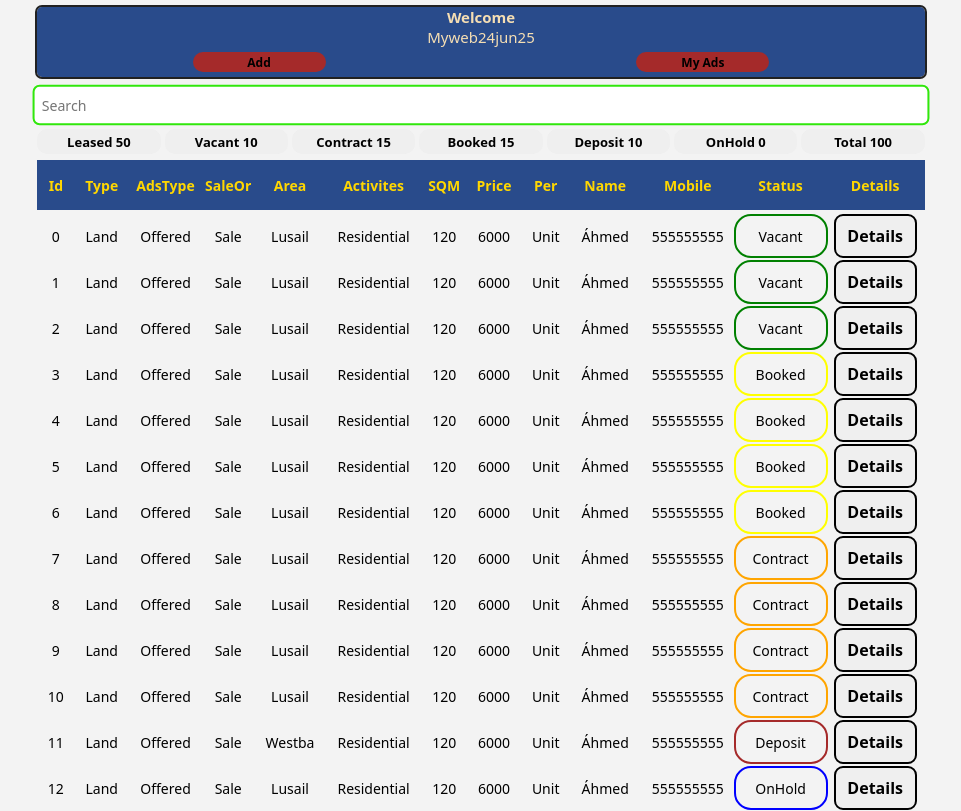
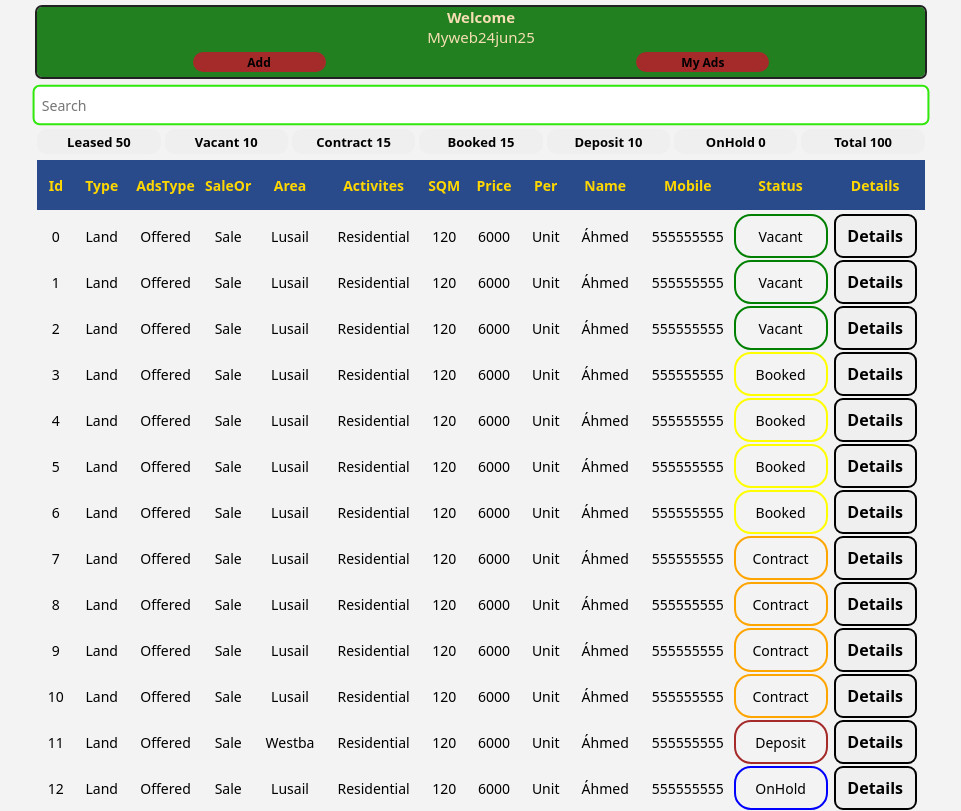
Before and after one commit to ahmedaaamm2/Mywebjun25, a website with bundled scripts: page index.html in a window 1280 px wide. Shown: the top 811 px of the page, without its empty margins (159-1120 px from the left). Built offline with nearby package versions, Linux system fonts and the light colour scheme.

Commit message:
change header to green ahmed branch

```diff
--- a/style.css
+++ b/style.css
@@ -77,7 +77,8 @@ button{
     height: 70px;
     text-align: center;
     border-radius: 5px;
-    background-color: #294b8b;
+    /* background-color: #294b8b; */
+    background-color: #228020;
     color: wheat;
     font-size: 16px;
     outline: #212121 solid 2px;
```
